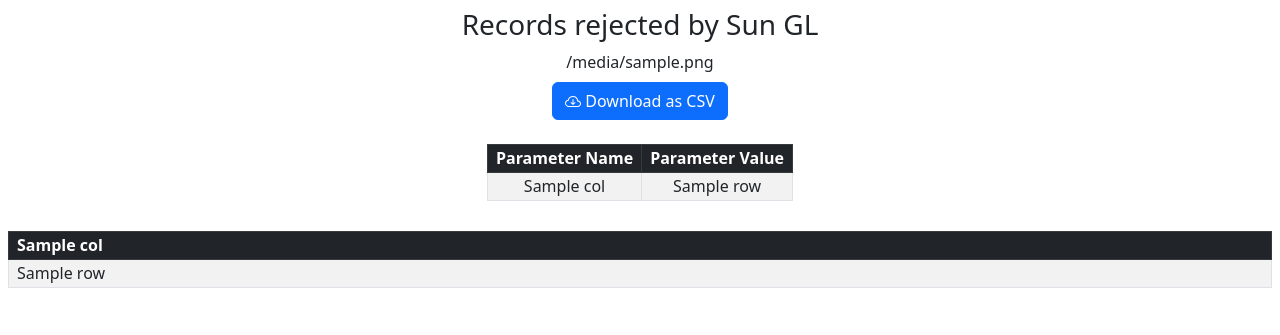
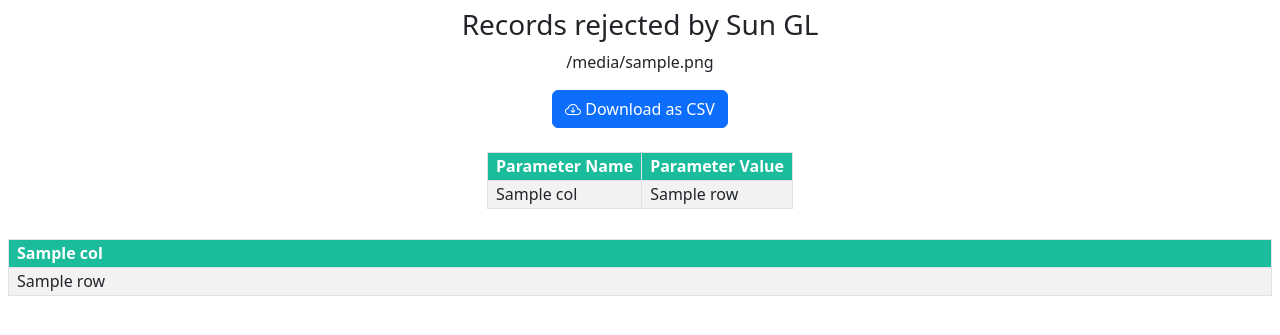
Before and after one commit to kamil-kosno/sunglxmlreader, a Flask app: template templates/parsed_response.html in a window 1280 px wide. Shown: the part 56-391 px from the top of the page. Run offline with Flask 2, Linux system fonts and the light colour scheme; the template is opened without the code that fills it: most values are stand-ins (such as "Sample title", 1, 10 or a date in 2020); data that the repository does not hold is empty.

Commit message:
improve visuals

```diff
--- a/static/styles.css
+++ b/static/styles.css
@@ -34,6 +34,7 @@ tr{
 
 .download-button-div{
   text-align: center;
+  margin-top: 0.5rem;
 }
 
 .failed-records-header{
@@ -62,3 +63,12 @@ tr{
   padding: 0.5rem;
   margin-bottom: 1rem;
 }
+
+table{
+  text-align: left;
+}
+
+thead{
+  background-color: #1abc9c;
+  color: white;
+}
--- a/templates/parsed_response.html
+++ b/templates/parsed_response.html
@@ -21,8 +21,10 @@
     </ul>
   </div>
 </nav>
-<h3 class="failed-records-header">Records rejected by Sun GL</h3>
-<p class="failed-records-header">{{ filename }}</p>
+<div class="failed-records-header">
+<h3 >Records rejected by Sun GL</h3>
+<p class=>{{ filename }}</p>
+</div>
 <div class="download-button-div">
     <a href="{{ url_for('download',filename='#') }}" Download>
     <button type="submit" class="btn btn-primary">
@@ -37,7 +39,7 @@
 <div class="response-upload-params-table-div-outer">
 <div class="response-upload-params-table-div">
 <table class="table table-bordered table-striped">
-    <thead class="table-dark">
+    <thead>
     <tr>
         <th>Parameter Name</th>
         <th>Parameter Value</th>
@@ -60,7 +62,7 @@
 </div>
 <div class="response-payload-table-div">
     <table class="table table-bordered table-striped">
-  <thead class="table-dark">
+  <thead>
   <tr>
   {% for col_name in payload_df.columns.values %}
     <th>{{ col_name }}</th>
```
